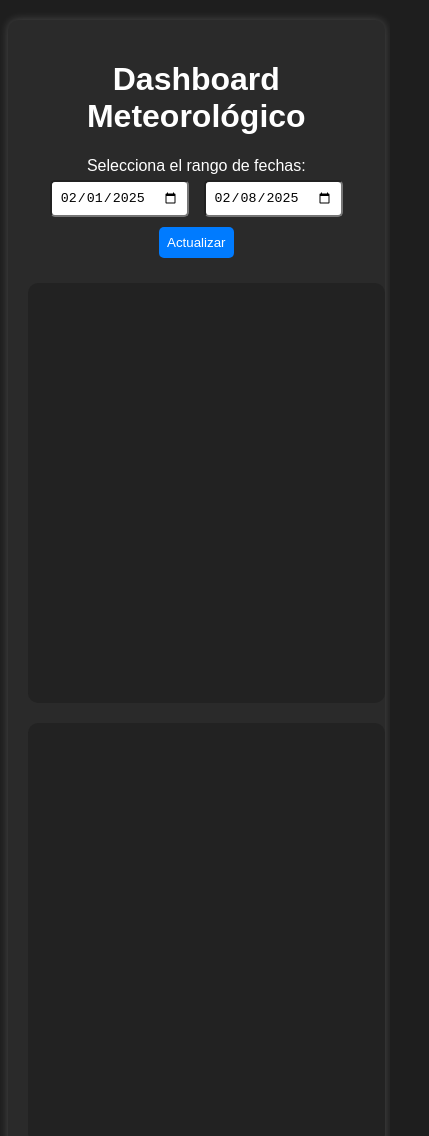
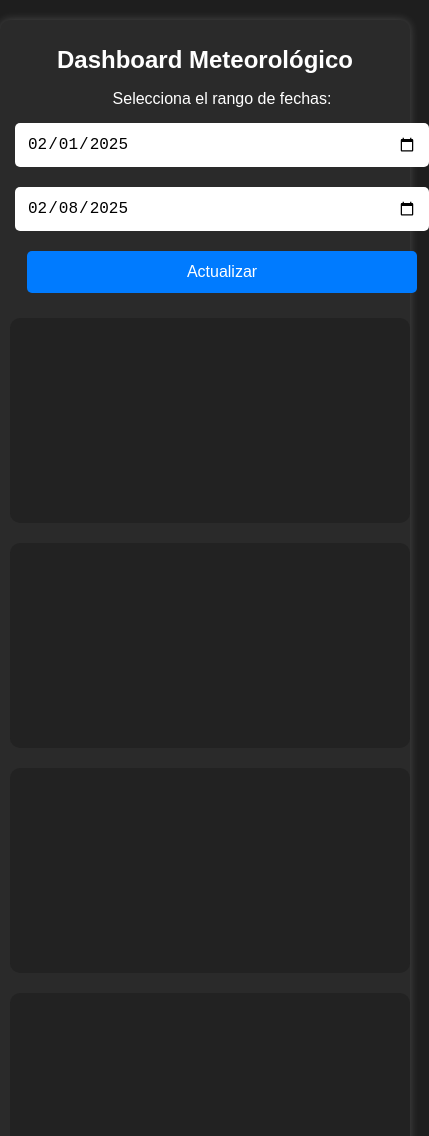
Before and after one commit to edquiroga80/dashboard-met, a plain HTML site: page index.html in a window 390 px wide. Shown: the top 1136 px of the page, 429 px wide, since content can reach past the window. Drawn offline with nearby package versions, Linux system fonts and the light colour scheme; no server answers.

Commit message:
Actualización: Proyecto responsivo y mejoras en gráficos

```diff
--- a/styles.css
+++ b/styles.css
@@ -4,6 +4,8 @@ body {
   color: white;
   font-family: Arial, sans-serif;
   text-align: center;
+  margin: 0;
+  padding: 0;
 }
 
 /* Contenedor Principal */
@@ -19,20 +21,25 @@ body {
 
 /* Controles */
 .controls {
+  display: flex;
+  flex-wrap: wrap;
+  justify-content: center;
+  gap: 10px;
   margin-bottom: 20px;
 }
 
 input,
 button {
-  padding: 8px;
+  padding: 10px;
   margin: 5px;
   border-radius: 5px;
+  font-size: 1rem;
+  border: none;
 }
 
 button {
   background-color: #007bff;
   color: white;
-  border: none;
   cursor: pointer;
 }
 
@@ -44,15 +51,70 @@ button:hover {
 .chart-container {
   width: 100%;
   max-width: 700px;
-  height: 400px;
+  height: auto;
   margin: 20px auto;
   background: #222;
   padding: 10px;
   border-radius: 10px;
+  display: flex;
+  justify-content: center;
+  align-items: center;
 }
 
 /* Ajuste para gráficos */
 canvas {
-  max-width: 100%;
-  height: 400px !important;
+  width: 100% !important;
+  height: auto !important;
 }
+
+/* 📱 Responsividad para Tablets */
+@media screen and (max-width: 768px) {
+  .container {
+    width: 95%;
+    padding: 15px;
+  }
+
+  .controls {
+    flex-direction: column;
+    align-items: center;
+  }
+
+  input,
+  button {
+    width: 100%;
+    font-size: 1rem;
+  }
+
+  .chart-container {
+    max-width: 100%;
+  }
+}
+
+/* 📱 Responsividad para Celulares */
+@media screen and (max-width: 480px) {
+  .container {
+    width: 100%;
+    padding: 10px;
+  }
+
+  h1 {
+    font-size: 1.5rem;
+  }
+
+  .controls {
+    flex-direction: column;
+    align-items: center;
+  }
+
+  input,
+  button {
+    width: 100%;
+    font-size: 1rem;
+    padding: 12px;
+  }
+
+  .chart-container {
+    padding: 5px;
+    max-width: 100%;
+  }
+}
```
